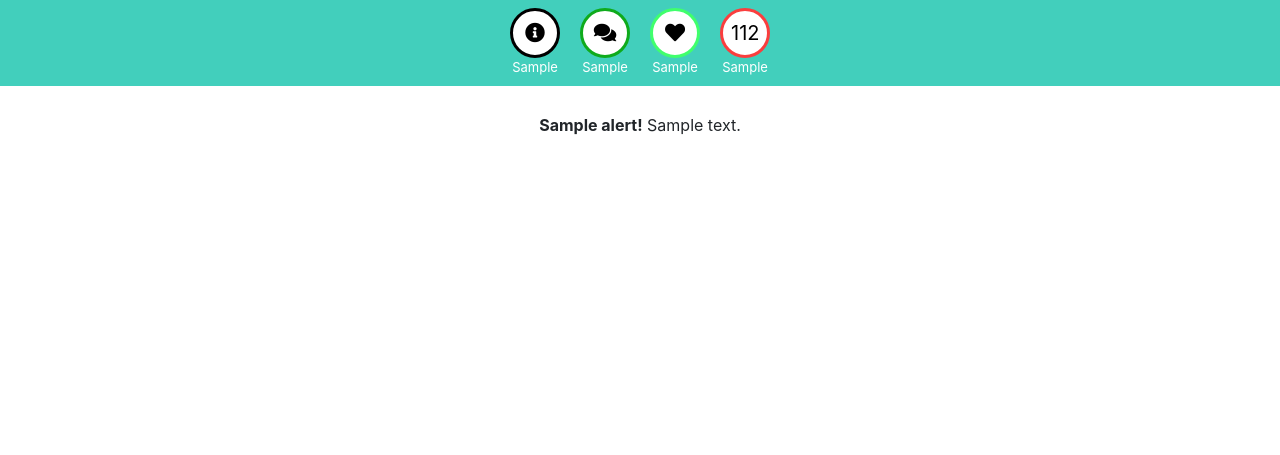
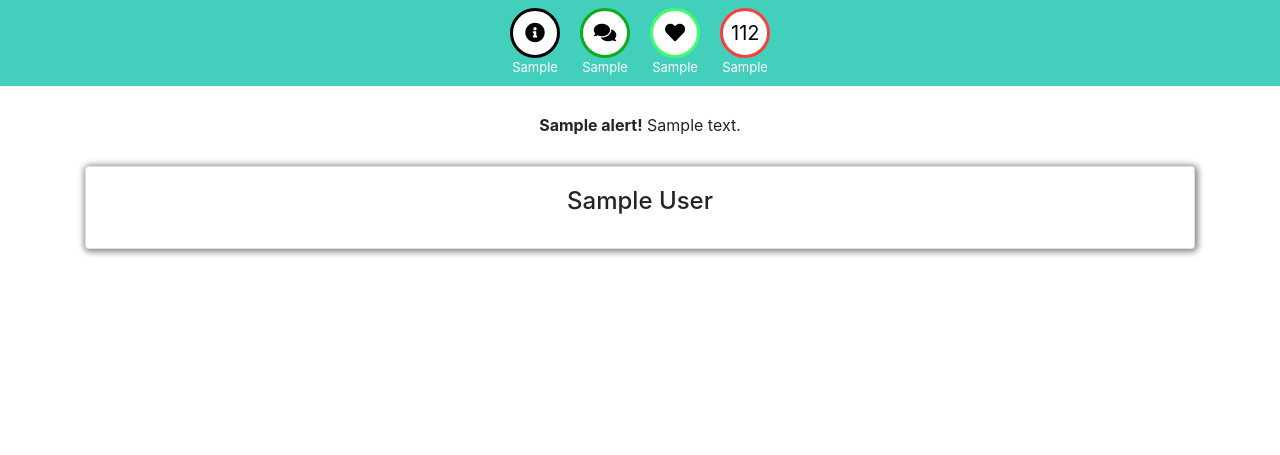
Before and after one commit to Cysion/Secproject1, a Django app: template professionals/templates/professionals/clients.html in a window 1280 px wide. Shown: the top 455 px of the page. Run offline with Django 3.2, Linux system fonts and the light colour scheme; the template is opened without the code that fills it: most values are stand-ins (such as "Sample title", 1, 10 or a date in 2020); parts of the project's set-up code (start-up, migrations or seed data) failed here and were passed over; some libraries are stand-ins or nearby versions.

Commit message:
Do now shows which clients a professional have.

```diff
--- a/conf/lang.json
+++ b/conf/lang.json
@@ -156,7 +156,7 @@
           "discl":"see p.13 in presentation"
       }
 
-},
+    },
     "practice":{
         "unformat":[],
         "title":"practice",
@@ -184,6 +184,14 @@
         "long_texts":{
             "hotline_text":"see p.19 in presentation",
             "ther_notes":"see p.21 in presentation"
+        }
+    },
+    "professionals":{
+        "unformat":[],
+        "title":"professionals",
+        "media":"Media",
+        "long_texts":{
+          "no_clients":"You don't have any clients who share data with you"
         }
     },
     "savemeplan":{
--- /dev/null
+++ b/professionals/static/professionals/clients.css
@@ -0,0 +1,12 @@
+.card {
+  text-align: center !important;
+  margin-bottom: 20px;
+  display: block;
+  box-shadow: 1px 1px 6px 2px #888888;
+}
+
+.btn {
+  margin-bottom: 10px;
+  margin-left: 5px;
+  margin-right: 5px;
+}
--- a/professionals/templates/professionals/clients.html
+++ b/professionals/templates/professionals/clients.html
@@ -1,12 +1,37 @@
 {% extends "base.html" %}
 
-{% block title %}Change your password{% endblock %}
+{% block title %}List of clients who share data with you.{% endblock %}
 
 {% block statics %}
 {% load static %}
-<!-- <link rel="stylesheet" href="{% static "userprofile/profile.css" %}"> -->
+<link rel="stylesheet" href="{% static "professionals/clients.css" %}">
 {% endblock %}
 
 {% block content %}
 
+{% for user in clients %}
+<div class="card">
+  <div class="card-body">
+    <h4 class="card-title">{{ user.FirstName }} {{ user.LastName }}</h4>
+    {% for app, permission in user.Permissions %}
+      {% if permission == 1 %}
+        {% if app == "Profile" %}
+          <a href="{{ user.UserId }}/{{ app|lower }}/" class="btn btn-primary">{{ menu_titles.4 }}</a>
+        {% elif app == "SaveMePlan" %}
+          <a href="{{ user.UserId }}/{{ app|lower }}/" class="btn btn-primary">{{ menu_titles.6 }}</a>
+          {% elif app == "Check" %}
+            <a href="{{ user.UserId }}/{{ app|lower }}/" class="btn btn-primary">{{ menu_titles.7 }}</a>
+          {% elif app == "Prepare" %}
+            <a href="{{ user.UserId }}/{{ app|lower }}/" class="btn btn-primary">{{ menu_titles.5 }}</a>
+            {% elif app == "Media" %}
+              <a href="{{ user.UserId }}/{{ app|lower }}/" class="btn btn-primary">{{ media }}</a>
+        {% endif %}
+      {% endif %}
+    {% endfor %}
+  </div>
+</div>
+{% empty %}
+  <h4 style="text-align: center;">{{ no_clients }}!</h4>
+{% endfor %}
+
 {% endblock %}
--- a/professionals/views.py
+++ b/professionals/views.py
@@ -12,6 +12,7 @@ def ClientsView(request):
     if not 'UserId' in request.session.keys():  # This is a check if a user is logged in.
         return HttpResponseRedirect(reverse('login:Login'))
 
+    clients_lang = get_lang(sections=["professionals"])
     # YOUR CODE HERE
 
     global_alerts = []  # The variable which is sent to template
@@ -19,9 +20,14 @@ def ClientsView(request):
         global_alerts = request.session["global_alerts"]  # Retrive global alerts.
         request.session["global_alerts"] = []  # Reset
 
+    clients = []
+
     args = {
         'menu_titles': UNIVERSAL_LANG["universal"]["titles"],  # This is the menu-titles text retrieved from language file.
         'global_alerts': global_alerts,  # Sending the alerts to template.
+        'no_clients': clients_lang["professionals"]["long_texts"]["no_clients"],
+        'clients': clients,
+        'media': clients_lang["professionals"]["media"]
     }
 
     return render(request, 'professionals/clients.html', args)
```
